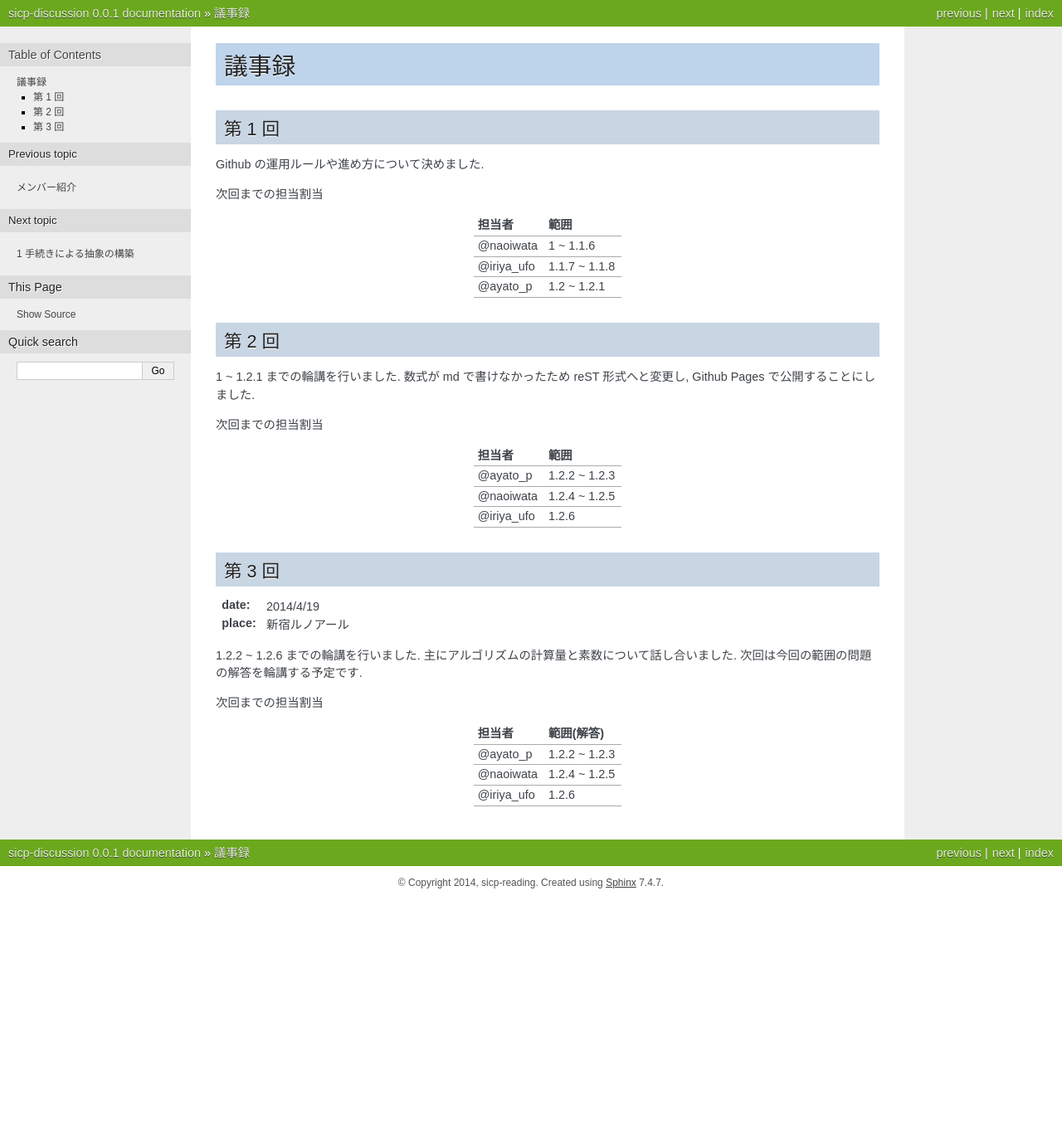
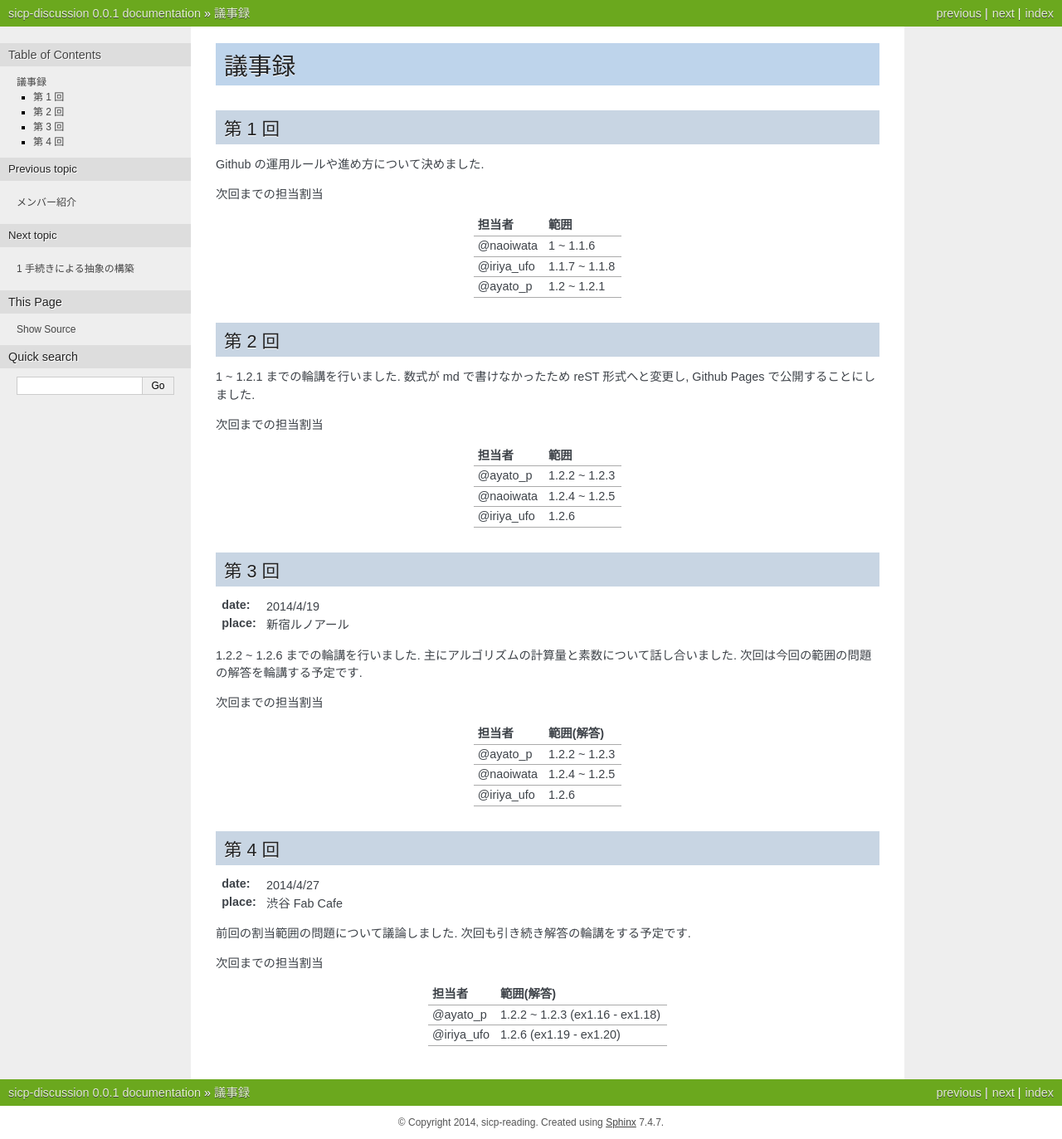
Before and after one commit to sicp-reading/sicp-discussion, a Sphinx documentation site: the page built from source/histories.rst, in a window 1280 px wide. Shown: the whole page at 83% size. Built offline with Sphinx 7.4.7, drawn with Linux system fonts in a browser that asks for light colours; before the commit the page ends 1084 px from its top, so only the background shows below that.

Commit message:
Update history

```diff
--- a/source/histories.rst
+++ b/source/histories.rst
@@ -35,6 +35,7 @@ Github の運用ルールや進め方について決めました.
 @iriya_ufo       1.2.6
 ===============  ===============
 
+
 第 3 回
 ========
 
@@ -53,3 +54,21 @@ Github の運用ルールや進め方について決めました.
 @naoiwata        1.2.4 ~ 1.2.5
 @iriya_ufo       1.2.6
 ===============  ===============
+
+
+第 4 回
+========
+
+:date: 2014/4/27
+:place: 渋谷 Fab Cafe
+
+前回の割当範囲の問題について議論しました. 次回も引き続き解答の輪講をする予定です.
+
+次回までの担当割当
+
+===============  ===============
+担当者           範囲(解答)
+===============  ===============
+@ayato_p         1.2.2 ~ 1.2.3 (ex1.16 - ex1.18)
+@iriya_ufo       1.2.6 (ex1.19 - ex1.20)
+===============  ===============
```
